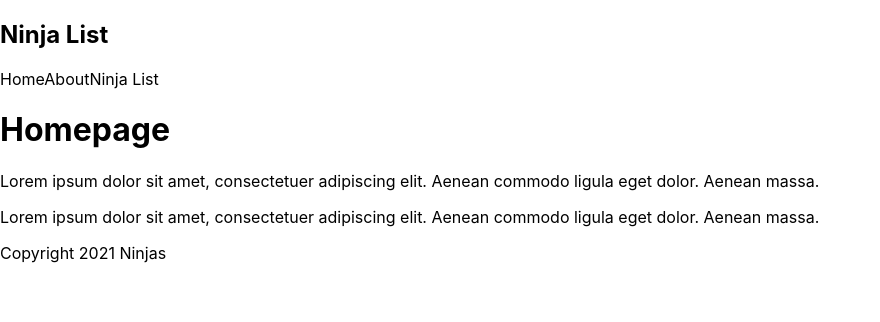
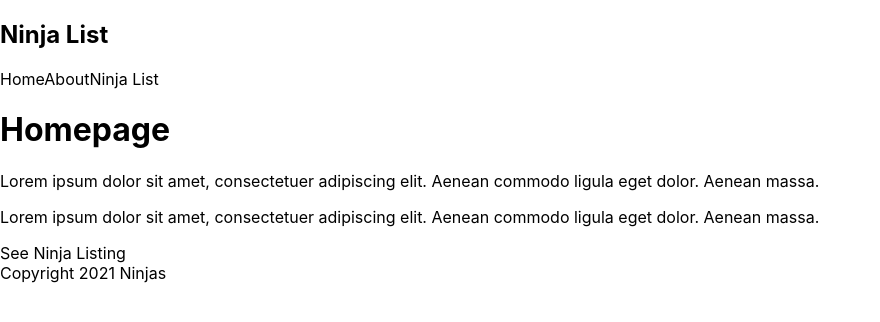
Before and after one commit to JoaoPedroVisconti/NextJSNinjaList, a Next.js app: page / in a window 1280 px wide. Shown: the top 322 px of the page, without its empty margins (0-880 px from the left). Built offline with nearby package versions, Linux system fonts and the light colour scheme.

Commit message:
Link between pages

```diff
--- a/components/Navbar.js
+++ b/components/Navbar.js
@@ -1,12 +1,20 @@
+import Link from 'next/link';
+
 const Navbar = () => {
   return (
     <nav>
       <div className="logo">
         <h1>Ninja List</h1>
       </div>
-      <a>Home</a>
-      <a>About</a>
-      <a>Ninja List</a>
+      <Link href="/">
+        <a>Home</a>
+      </Link>
+      <Link href="/about">
+        <a>About</a>
+      </Link>
+      <Link href="/ninjas">
+        <a>Ninja List</a>
+      </Link>
     </nav>
   );
 };
--- a/pages/index.js
+++ b/pages/index.js
@@ -1,6 +1,9 @@
 import Head from 'next/head';
 import Image from 'next/image';
 import styles from '../styles/Home.module.css';
+
+// Next JS
+import Link from 'next/link';
 
 // Components
 import Navbar from '../components/Navbar';
@@ -19,6 +22,9 @@
         Lorem ipsum dolor sit amet, consectetuer adipiscing elit. Aenean commodo
         ligula eget dolor. Aenean massa.
       </p>
+      <Link href="/ninjas">
+        <a>See Ninja Listing</a>
+      </Link>
       <Footer />
     </div>
   );
```
